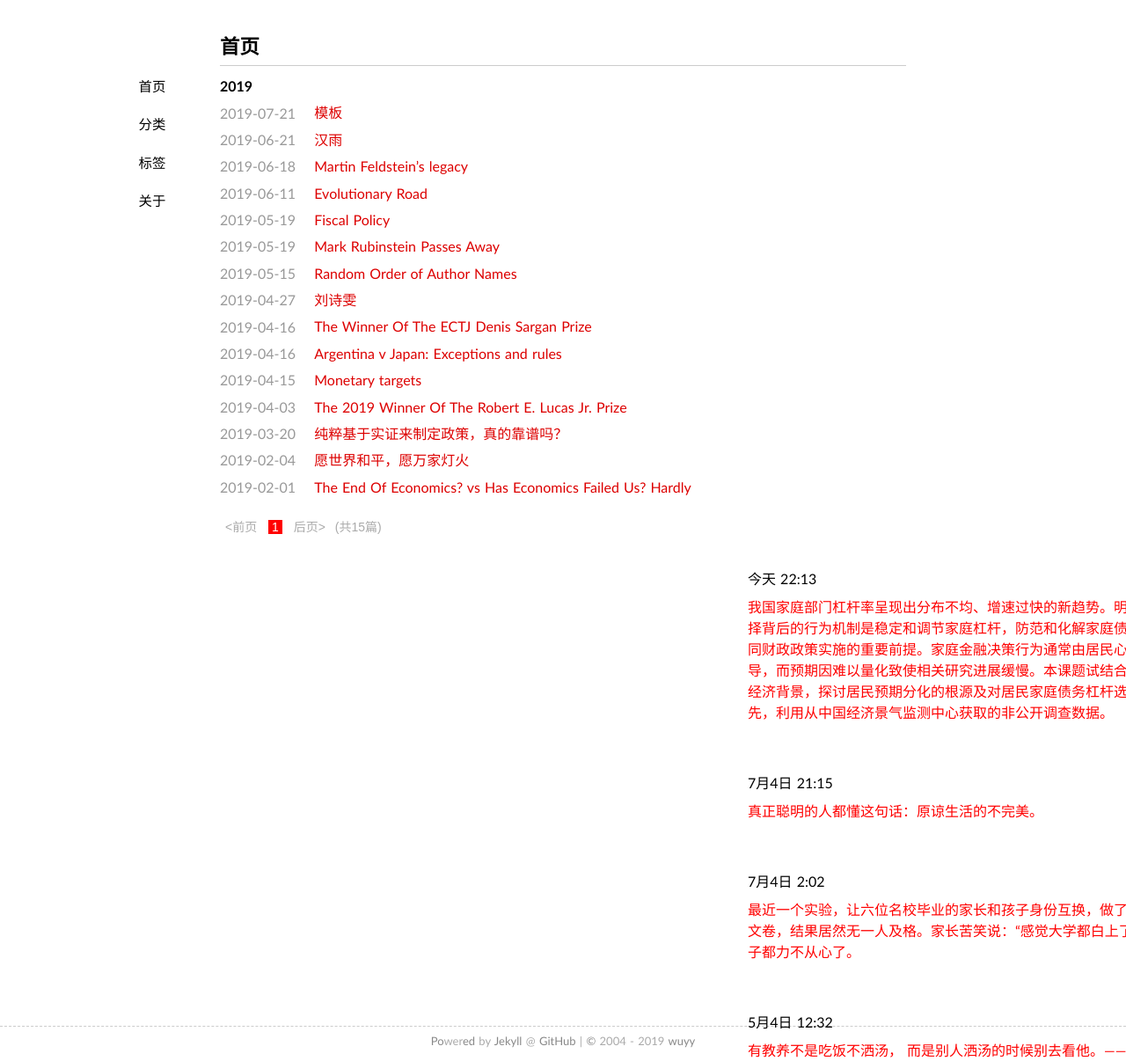
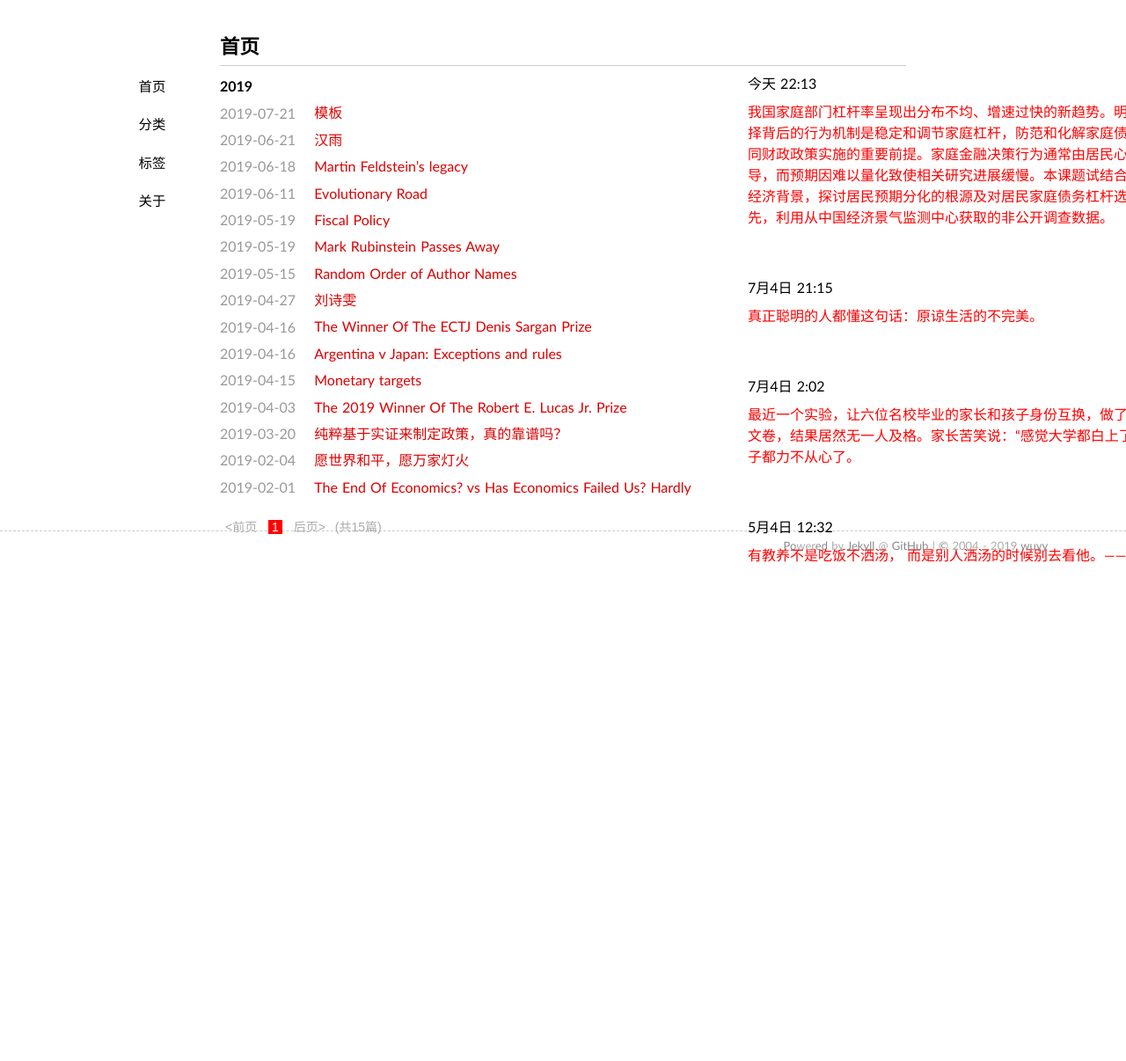
Before and after one commit to wuyy2007/wanguolin.github.io, a Jekyll site: the page built from index.html, in a window 1280 px wide. Shown: the whole page at 88% size. Built offline with Jekyll 4.4.1, drawn with Linux system fonts in a browser that asks for light colours; some web fonts are replaced; the list of posts is cut into pages by our own code; after the commit the page ends 900 px from its top, so only the background shows below that.

Commit message:
Update style.css

```diff
--- a/media/css/style.css
+++ b/media/css/style.css
@@ -50,7 +50,7 @@ header{padding:.5em 0;border-bottom: 1px solid #cccccc;}
 nav{font-family:"Electrolize",sans-serif;font-size:1.1em;text-transform:uppercase;float:left;margin-left:-8em;width:6em;text-align:center;}
 nav a{display:block;padding:.7em 1em;color:#000000;}
 nav a:hover{background-color:#ff0000;text-decoration:none;color:#f9f9f9;-webkit-transition:color .2s linear;}
-.post{padding:.5em 0em;}
+.post{padding:.5em 0em;float:left}
 
 h1{font-family:"Cuprum","Hiragino Sans GB","Microsoft YaHei",sans-serif;font-size:1.6em;color:#000;}
 h2{font-family:"Cuprum","Hiragino Sans GB","Microsoft YaHei",sans-serif;font-size:1.4em;color:#111;}
```
